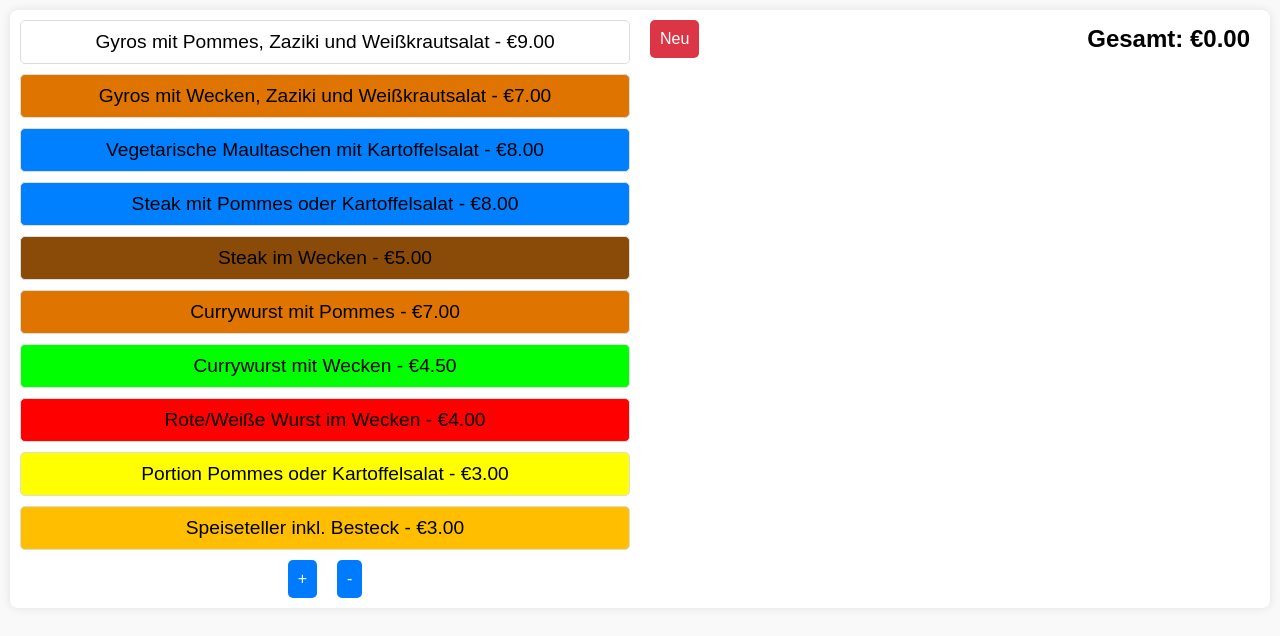
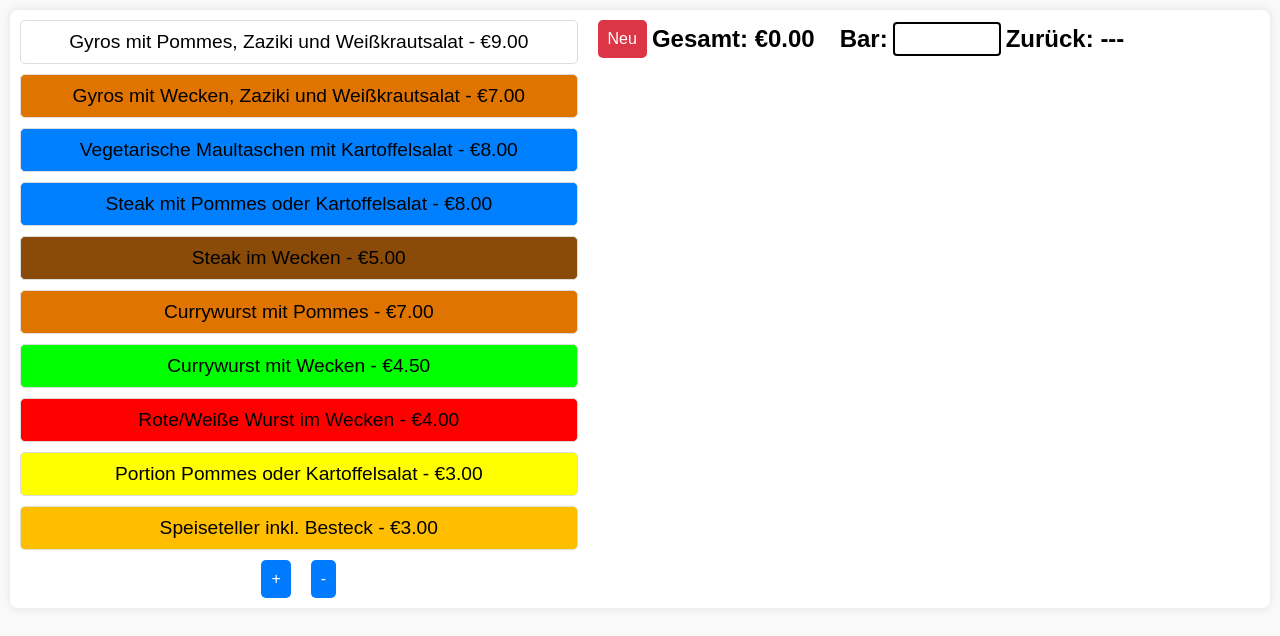
Before and after one commit to sejoeg/Hopfenwandertag, a plain HTML site: page index.html in a window 1280 px wide. Drawn offline with Linux system fonts and the light colour scheme.

Commit message:
Update index.html

```diff
--- a/index.html
+++ b/index.html
@@ -99,8 +99,15 @@
             font-size: 1.5em;
             text-align: left;
             font-weight: bold;
-            margin-left: auto;
-            margin-right: 10px;
+            margin-left: 5px;
+            margin-right: 5px;
+        }
+        .order-bar {
+            font-size: 1.5em;
+            text-align: right;
+            font-weight: bold;
+            margin-left: 20px;
+            margin-right: 5px;
         }
         .reset-button {
             background-color: #dc3545;
@@ -119,6 +126,15 @@
             justify-content: flex-start;
             align-items: center;
             margin-bottom: 10px;
+        }
+        .input-paid{
+		    flex: 0 0 100px;
+		    min-width: 0;
+            border: 2px solid black;
+            border-radius: 4px;
+			font-size: 1.5em;
+            text-align: right;
+            font-weight: bold;
         }
         .zoom-buttons {
             display: flex;
@@ -150,11 +166,6 @@
         .order-wurst-wecken { background-color: #FF0000; }
         .order-pommes { background-color: #FFFF00; }
         .order-pfand { background-color: #FFBF00; }
-        .input[type=number]{
-            width: 20px;
-            border: 2px solid black;
-            border-radius: 4px;
-        }
     </style>
 </head>
 <body>
@@ -222,8 +233,9 @@
             <div class="header">
                 <button class="reset-button" onclick="resetOrder()">Neu</button>
                 <div class="order-total" id="orderTotalTop">Gesamt: €0.00</div>
-                <!--<input type="number" id="paid" step="0.01">
-                <div class="order-total" id="change">Zurück: €0.00</div>-->
+                <div class="order-bar" id="label">Bar:</div>
+                <input class="input-paid" type="number" id="paid" step="0.01" min="0">
+                <div class="order-total" id="change">Zurück: ---</div>
             </div>
             <div id="orderList"></div>
         </div>
@@ -276,10 +288,14 @@
             });
 
             document.getElementById('orderTotalTop').innerText = `Gesamt: €${total.toFixed(2)}`;
+
+			calculateChange();
         }
 
         function resetOrder() {
             order = [];
+			total = [];
+			document.getElementById('paid').value = "";
             updateOrder();
         }
 
@@ -296,16 +312,14 @@
         function calculateChange() {
             const paid = parseFloat(document.getElementById('paid').value);
 
-            if (isNaN(total) || isNaN(paid) || total < 0 || paid < 0) {
-                return;
-            }
-
-            if (paid < total) {
+            if (isNaN(total) || isNaN(paid) || total < 0 || paid < 0 || paid < total)
+			{
+			    document.getElementById('change').innerText = `Zurück: ---`;
                 return;
             }
 
             const change = paid - total;
-            document.getElementById('change').innerText = `Zurück: ${change.toFixed(2)} €`;
+            document.getElementById('change').innerText = `Zurück: €${change.toFixed(2)}`;
         }
 
         document.getElementById('paid').addEventListener('input', calculateChange);
```
